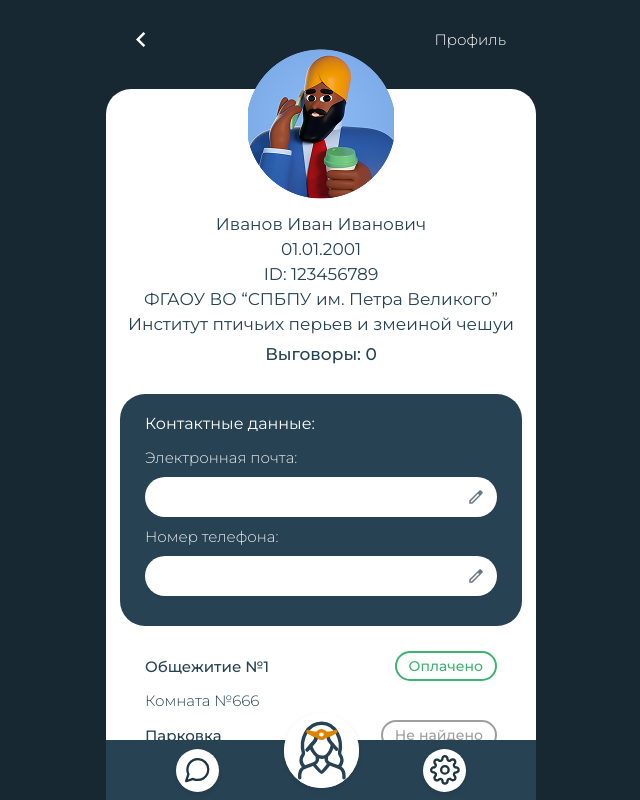
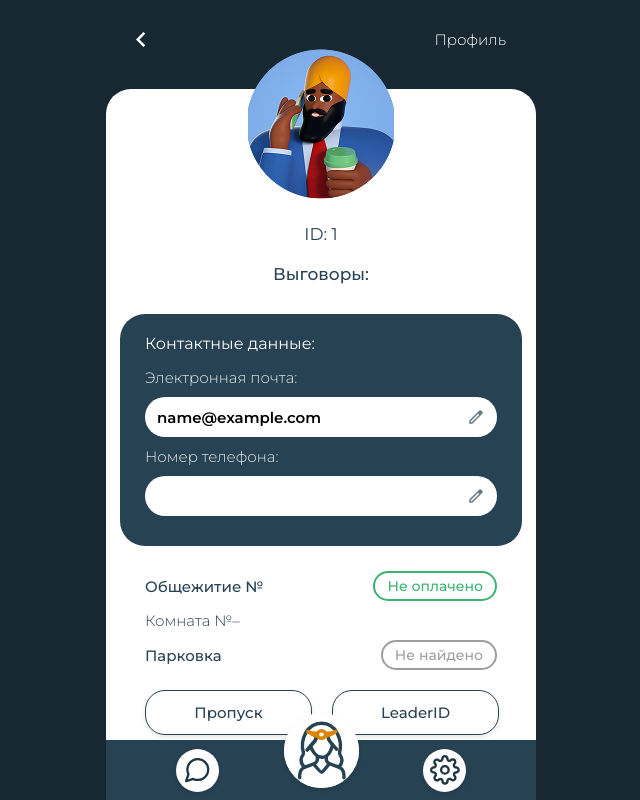
Before and after one commit to aver1ch/max-stud-bot, a React (Vite) app in the folder frontend/: page /account in a window 1280 px wide. Shown: the top 800 px of the page, without its empty margins (319-959 px from the left). Built offline with nearby package versions, Linux system fonts and the light colour scheme; sample sign-in values are in the browser's storage.

Commit message:
added loading of data from database to profile

```diff
--- a/frontend/src/api/auth.js
+++ b/frontend/src/api/auth.js
@@ -1,4 +1,3 @@
-// src/api/auth.js
 const API_BASE_URL = "";
 
 export async function loginRequest(data) {
@@ -15,12 +14,14 @@ export async function loginRequest(data) {
       body: JSON.stringify(data),
     });
 
-    if (!response.ok) {
-      const errorData = await response.json();
-      throw new Error(errorData.message || "Ошибка авторизации");
+    const result = await response.json();
+
+    if (!response.ok || !result.isAuth) {
+      const message = result.error || "Ошибка авторизации";
+      throw new Error(message);
     }
 
-    return await response.json();
+    return result.user;
   } catch (err) {
     console.error("Ошибка API:", err);
     throw err;
--- a/frontend/src/pages/Account/Account.jsx
+++ b/frontend/src/pages/Account/Account.jsx
@@ -1,3 +1,4 @@
+import { useState, useEffect } from "react";
 import "./Account.css";
 import MainContent from "../../components/MainContent/MainContent";
 import Footer from "../../components/Footer/Footer";
@@ -6,6 +7,22 @@ import { useNavigate } from "react-router-dom";
 
 function Account() {
   const navigate = useNavigate();
+  const [user, setUser] = useState(null);
+
+  useEffect(() => {
+    const storedUser = localStorage.getItem("user");
+    if (storedUser) {
+      setUser(JSON.parse(storedUser));
+    } else {
+      // если пользователя нет, редирект на логин
+      navigate("/login");
+    }
+  }, [navigate]);
+
+  if (!user) {
+    return <p>Загрузка данных...</p>;
+  }
+
   return (
     <>
       <div className="hnav">
@@ -23,21 +40,24 @@ function Account() {
             alt="profilephoto"
             className="profile-photo"
           />
-          <p className="account-info">Иванов Иван Иванович</p>
-          <p className="account-info">01.01.2001</p>
-          <p className="account-info">ID: 123456789</p>
-          <p className="account-info">ФГАОУ ВО “СПБПУ им. Петра Великого”</p>
-          <p className="account-info">
-            Институт птичьих перьев и змеиной чешуи
-          </p>
-          <p className="account-info warnings">Выговоры: 0</p>
+          <p className="account-info">{user.fullName}</p>
+          <p className="account-info">{user.dateOfBirth}</p>
+          <p className="account-info">ID: {user.id}</p>
+          <p className="account-info">{user.university}</p>
+          <p className="account-info">{user.faculty}</p>
+          <p className="account-info warnings">Выговоры: {user.reprimands}</p>
 
           <div className="account-rectangle">
             <p className="contact-title">Контактные данные:</p>
 
             <label className="contact-label">Электронная почта:</label>
             <div className="input-wrapper">
-              <input type="email" className="contact-input" />
+              <input
+                type="email"
+                className="contact-input"
+                value={user.email || ""}
+                readOnly
+              />
               <img
                 src="./accounteditpen.svg"
                 alt="edit"
@@ -47,7 +67,12 @@ function Account() {
 
             <label className="contact-label">Номер телефона:</label>
             <div className="input-wrapper">
-              <input type="tel" className="contact-input" />
+              <input
+                type="tel"
+                className="contact-input"
+                value={user.phone || ""}
+                readOnly
+              />
               <img
                 src="./accounteditpen.svg"
                 alt="edit"
@@ -58,14 +83,18 @@ function Account() {
 
           <div className="dormitory-block">
             <div className="dormitory-row">
-              <p className="dormitory-label">Общежитие №1</p>
-              <span className="status-badge paid">Оплачено</span>
+              <p className="dormitory-label">Общежитие №{user.dormId}</p>
+              <span className="status-badge paid">
+                {user.paymentStatusDorm ? "Оплачено" : "Не оплачено"}
+              </span>
             </div>
-            <p className="dormitory-room">Комната №666</p>
+            <p className="dormitory-room">Комната №{user.roomNumber || "–"}</p>
 
             <div className="dormitory-row">
               <p className="dormitory-label">Парковка</p>
-              <span className="status-badge notfound">Не найдено</span>
+              <span className="status-badge notfound">
+                {user.parking ? "Есть" : "Не найдено"}
+              </span>
             </div>
 
             <div className="access-blocks">
--- a/frontend/src/pages/Login/Login.jsx
+++ b/frontend/src/pages/Login/Login.jsx
@@ -23,16 +23,18 @@ function Login() {
     };
 
     try {
-      const response = await loginRequest(data);
+      const user = await loginRequest(data);
 
-      if (response.isAuth) {
+      if (user) {
+        console.log("Пользователь вошёл:", user);
+        localStorage.setItem("user", JSON.stringify(user));
         navigate("/mainpage");
       } else {
         alert("Неверный логин или пароль");
       }
     } catch (err) {
       console.error("Ошибка при логине:", err);
-      alert("Произошла ошибка при подключении к серверу", err);
+      alert("Произошла ошибка при подключении к серверу");
     }
   }
 
```
